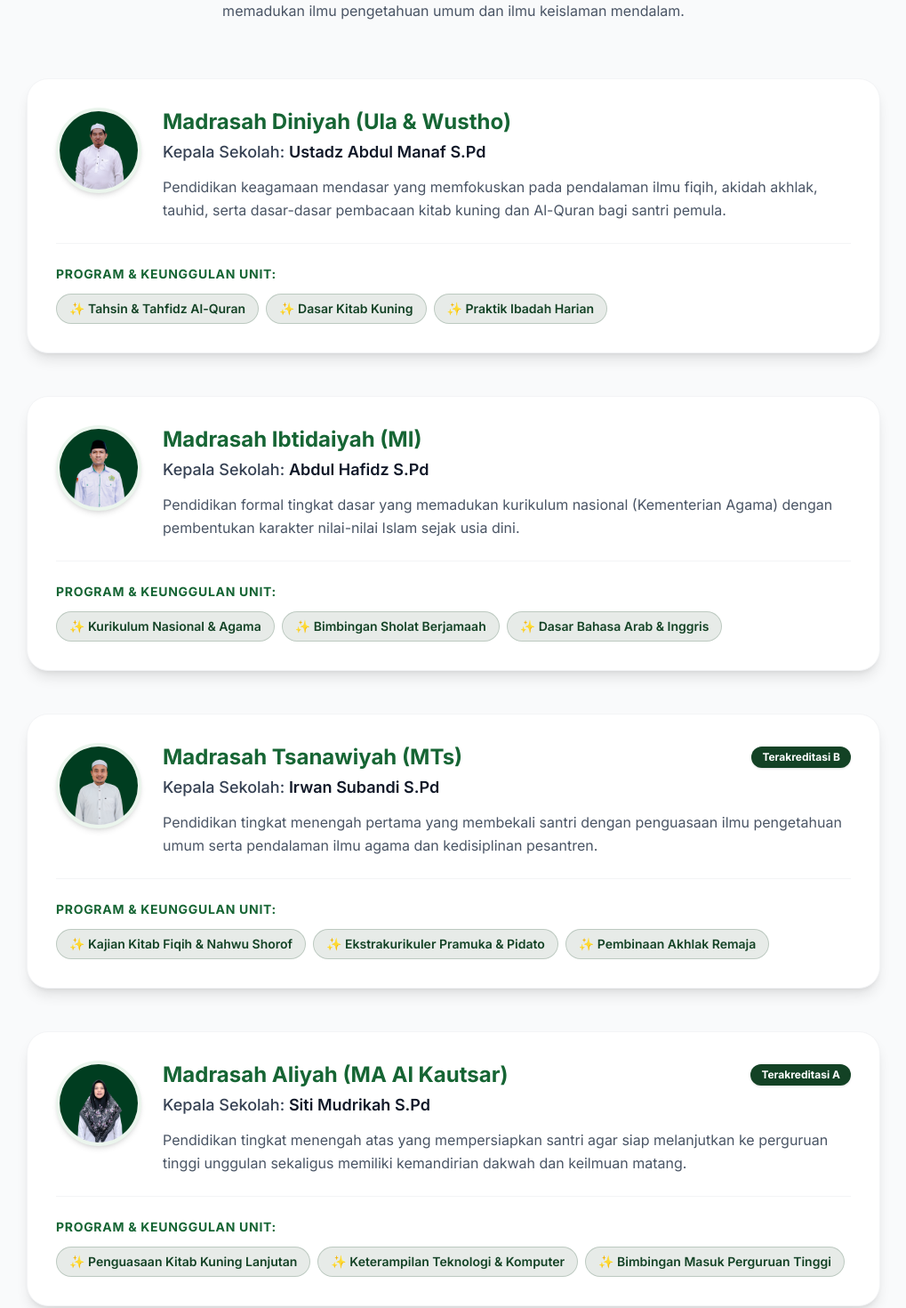
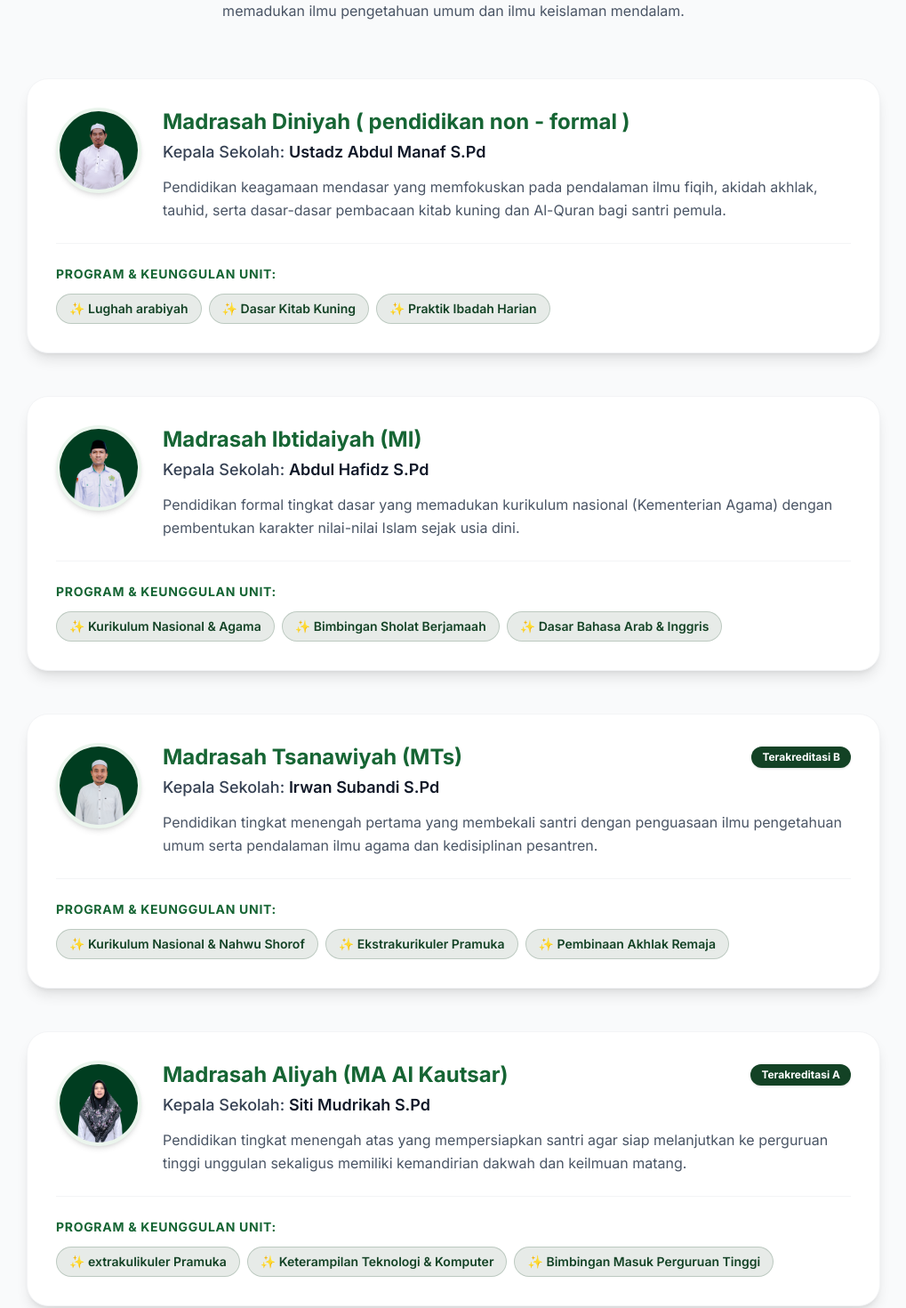
Before and after one commit to PONPEALKAUTSAR/PROFIL-PONDOK, a Next.js app: page /pendidikan in a window 1280 px wide. Shown: the part 240-1710 px from the top of the page at 89% size, without its empty margins (130-1149 px from the left). Built offline with nearby package versions, Linux system fonts and the light colour scheme.

Commit message:
perubahan

```diff
--- a/app/pendidikan/page.tsx
+++ b/app/pendidikan/page.tsx
@@ -4,11 +4,11 @@ import FadeIn from "@/components/FadeIn";
 
 const unitPendidikan = [
   {
-    nama: "Madrasah Diniyah (Ula & Wustho)",
+    nama: "Madrasah Diniyah ( pendidikan non - formal )",
     kepala: "Ustadz Abdul Manaf S.Pd",
     foto: "/images/abdul-manaf.png",
     deskripsi: "Pendidikan keagamaan mendasar yang memfokuskan pada pendalaman ilmu fiqih, akidah akhlak, tauhid, serta dasar-dasar pembacaan kitab kuning dan Al-Quran bagi santri pemula.",
-    unggulan: ["Tahsin & Tahfidz Al-Quran", "Dasar Kitab Kuning", "Praktik Ibadah Harian"]
+    unggulan: [" Lughah arabiyah", "Dasar Kitab Kuning", "Praktik Ibadah Harian"]
   },
   {
     nama: "Madrasah Ibtidaiyah (MI)",
@@ -22,7 +22,7 @@ const unitPendidikan = [
     kepala: "Irwan Subandi S.Pd",
     foto: "/images/irwan-subandi.png",
     deskripsi: "Pendidikan tingkat menengah pertama yang membekali santri dengan penguasaan ilmu pengetahuan umum serta pendalaman ilmu agama dan kedisiplinan pesantren.",
-    unggulan: ["Kajian Kitab Fiqih & Nahwu Shorof", "Ekstrakurikuler Pramuka & Pidato", "Pembinaan Akhlak Remaja"],
+    unggulan: ["Kurikulum Nasional & Nahwu Shorof", "Ekstrakurikuler Pramuka ", "Pembinaan Akhlak Remaja"],
     akreditasi: "Terakreditasi B"
   },
   {
@@ -30,7 +30,7 @@ const unitPendidikan = [
     kepala: "Siti Mudrikah S.Pd",
     foto: "/images/siti-mudrikah.png",
     deskripsi: "Pendidikan tingkat menengah atas yang mempersiapkan santri agar siap melanjutkan ke perguruan tinggi unggulan sekaligus memiliki kemandirian dakwah dan keilmuan matang.",
-    unggulan: ["Penguasaan Kitab Kuning Lanjutan", "Keterampilan Teknologi & Komputer", "Bimbingan Masuk Perguruan Tinggi"],
+    unggulan: ["extrakulikuler Pramuka", "Keterampilan Teknologi & Komputer", "Bimbingan Masuk Perguruan Tinggi"],
     akreditasi: "Terakreditasi A"
   },
 ];
```
